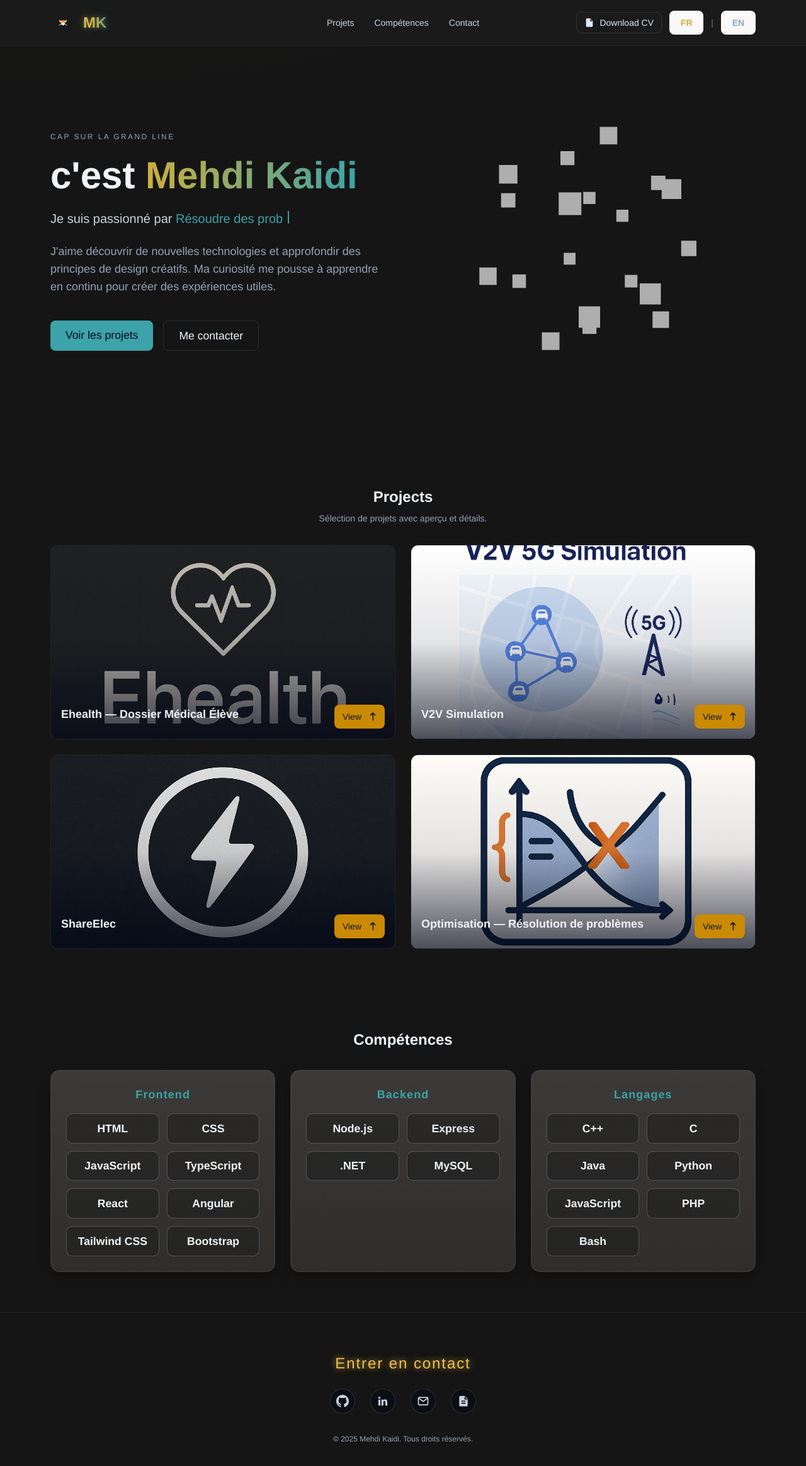
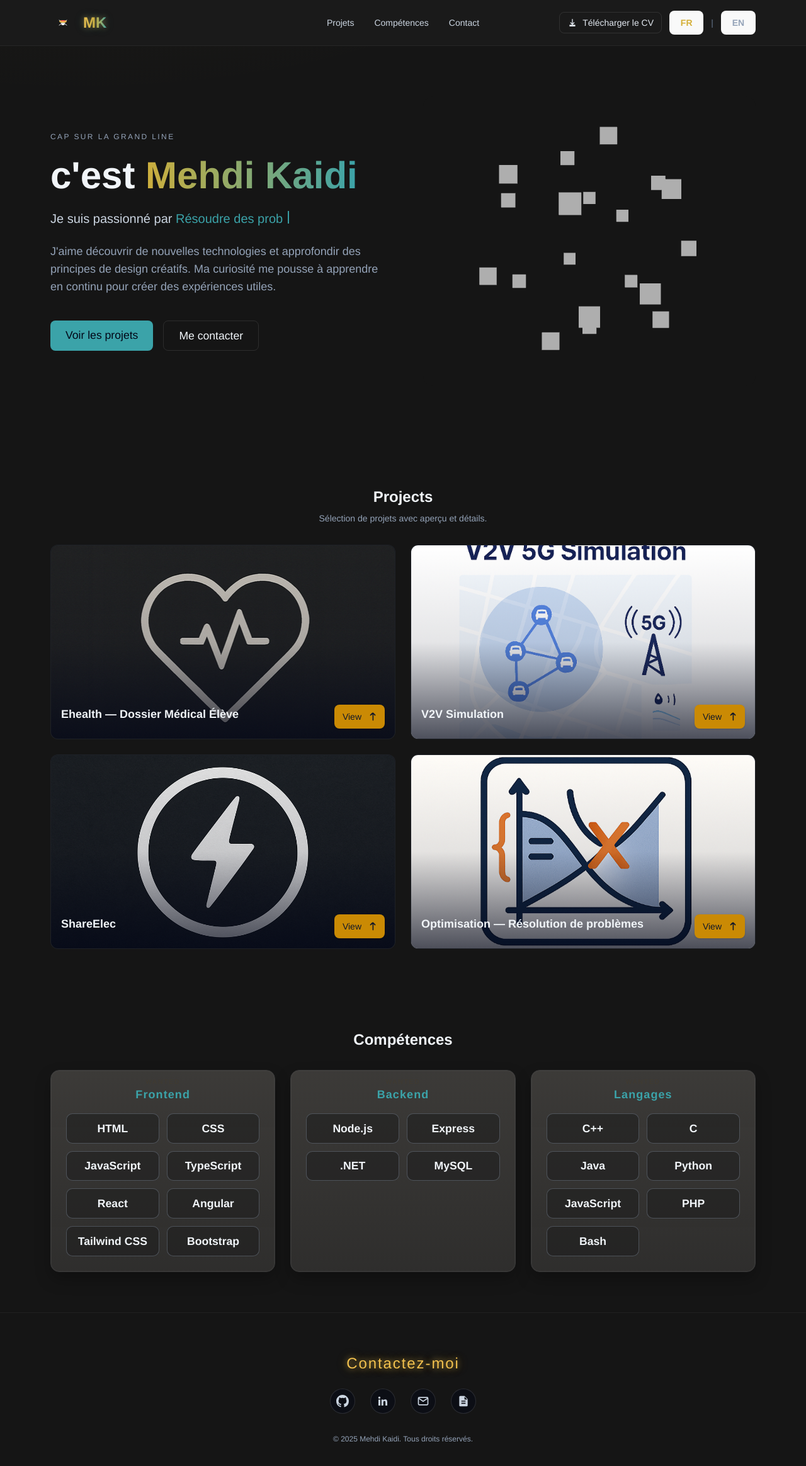
Before and after one commit to mehdika21/portfolio-react, a React (Vite) app: page / in a window 1280 px wide. Shown: the top 2328 px of the page at 63% size. Built offline with nearby package versions, Linux system fonts and the light colour scheme.

Commit message:
feat: navbar + modal layout cleanup, translations; update ehealth logo

```diff
--- a/src/components/Navbar.tsx
+++ b/src/components/Navbar.tsx
@@ -39,10 +39,13 @@ const Navbar: React.FC = () => {
             download
             className="hidden md:inline-flex items-center gap-2 px-3 py-1.5 rounded-lg border border-white/10 hover:border-teal/60 text-slate-200 text-sm transition-colors"
           >
-            <svg className="w-4 h-4" viewBox="0 0 24 24" fill="currentColor">
-              <path d="M14 2H6a2 2 0 00-2 2v16a2 2 0 002 2h12a2 2 0 002-2V8l-6-6zM14 3.5L19.5 9H14V3.5z"/>
+            <svg className="w-4 h-4" viewBox="0 0 24 24" fill="currentColor" aria-hidden="true">
+              <path d="M12 3a1 1 0 0 1 1 1v9.586l2.293-2.293a1 1 0 1 1 1.414 1.414l-4 4a1 1 0 0 1-1.414 0l-4-4a1 1 0 1 1 1.414-1.414L11 13.586V4a1 1 0 0 1 1-1z" />
+              <path d="M5 18a1 1 0 0 1 1-1h12a1 1 0 0 1 1 1v2a1 1 0 0 1-1 1H6a1 1 0 0 1-1-1v-2z" />
             </svg>
-            Download CV
+
+            {lang === 'fr' ? 'Télécharger le CV' : 'Download CV'}
+
           </a>
 
           {/* Language toggle */}
@@ -73,7 +76,7 @@ const Navbar: React.FC = () => {
             title="Download CV"
           >
             <svg className="w-5 h-5" viewBox="0 0 24 24" fill="currentColor">
-              <path d="M14 2H6a2 2 0 00-2 2v16a2 2 0 002 2h12a2 2 0 002-2V8l-6-6zM14 3.5L19.5 9H14V3.5z"/>
+              <path d="M14 2H6a2 2 0 00-2 2v16a2 2 0 002 2h12a2 2 0 002-2V8l-6-6zM14 3.5L19.5 9H14V3.5z" />
             </svg>
           </a>
 
--- a/src/components/ProjectModals.tsx
+++ b/src/components/ProjectModals.tsx
@@ -84,7 +84,8 @@ export const ProjectModals: React.FC<{ openId: string | null; onClose: () => voi
     <div className="fixed inset-0 z-50 flex items-center justify-center" role="dialog" aria-modal="true">
       <div className="absolute inset-0 bg-slate-950/75 backdrop-blur-sm" onClick={onClose} aria-hidden="true"></div>
       <div className="relative mx-auto my-8 w-[96%] max-w-6xl max-h-[90vh] overflow-y-auto rounded-2xl bg-[#222222] border border-white/10 shadow-2xl">
-        <div className="p-6 md:p-8 grid md:grid-cols-[1.4fr_1fr] gap-8">
+        <div className="p-6 md:p-8 grid md:grid-cols-[1.4fr_1fr] items-stretch gap-8">
+
           {/* LEFT */}
           <div className="space-y-4">
             <div className="relative aspect-video rounded-xl overflow-hidden bg-slate-800/40 ring-1 ring-white/10">
@@ -107,24 +108,45 @@ export const ProjectModals: React.FC<{ openId: string | null; onClose: () => voi
           </div>
 
           {/* RIGHT */}
-          <div>
-            <div className="flex items-start justify-between gap-4">
+          {/* RIGHT */}
+          <div className="flex flex-col items-start h-full">
+            <div className="flex items-start justify-between w-full gap-4">
               <h3 className="text-xl font-semibold">{t(modal.titleKey)}</h3>
-              <button className="p-2 rounded-lg bg-white/5 hover:bg-white/10" onClick={onClose} aria-label={t('modal.close')}>✕</button>
+              <button
+                className="p-2 rounded-lg bg-white/5 hover:bg-white/10"
+                onClick={onClose}
+                aria-label={t('modal.close')}
+              >
+                ✕
+              </button>
             </div>
-            <p className="mt-4 text-sm text-slate-300">{t(modal.descKey)}</p>
+
+            {/* cleaner text spacing */}
+            <p className="mt-4 text-[0.95rem] leading-relaxed text-slate-300">
+              {t(modal.descKey)}
+            </p>
+
+            {/* tags */}
             <div className="mt-5 flex flex-wrap gap-2 text-xs">
               {modal.tags.map((tag) => (
                 <span key={tag} className="px-2 py-1 bg-white/5 rounded">{tag}</span>
               ))}
             </div>
-            <div className="mt-6">
-              <a href={modal.github} className="inline-flex items-center gap-2 rounded-lg bg-yellow-600 px-4 py-2 text-slate-900 font-medium hover:brightness-95 focus:outline-none focus:ring-2 focus:ring-teal-500">
-                <svg className="w-4 h-4" viewBox="0 0 16 16" fill="currentColor"><path d="M8 .2a8 8 0 00-2.53 15.6c.4.08.55-.17.55-.38v-1.34c-2.23.48-2.7-1.07-2.7-1.07-.36-.92-.89-1.17-.89-1.17-.73-.5.05-.49.05-.49.81.06 1.24.84 1.24.84.72 1.24 1.89.88 2.35.67.07-.52.28-.88.5-1.08-1.78-.2-3.64-.89-3.64-3.97 0-.88.32-1.6.84-2.17-.09-.2-.37-1.02.08-2.12 0 0 .67-.21 2.2.83a7.55 7.55 0 014 0c1.53-1.04 2.2-1.83 2.2-1.83.45 1.1.17 1.92.08 2.12.52.57.84 1.29.84 2.17 0 3.09-1.87 3.77-3.65 3.97.29.25.54.74.54 1.5v2.23c0 .21.15.46.55.38A8 8 0 008 .2z"/></svg>
+
+            {/* bottom action */}
+            <div className="mt-auto w-full border-t border-white/10 pt-4">
+              <a
+                href={modal.github}
+                className="inline-flex w-full justify-center items-center gap-2 rounded-lg bg-yellow-600 px-4 py-2 text-slate-900 font-medium hover:brightness-95 focus:outline-none focus:ring-2 focus:ring-teal-500"
+              >
+                <svg className="w-4 h-4" viewBox="0 0 16 16" fill="currentColor">
+                  <path d="M8 .2a8 8 0 00-2.53 15.6c.4.08.55-.17.55-.38v-1.34c-2.23.48-2.7-1.07-2.7-1.07-.36-.92-.89-1.17-.89-1.17-.73-.5.05-.49.05-.49.81.06 1.24.84 1.24.84.72 1.24 1.89.88 2.35.67.07-.52.28-.88.5-1.08-1.78-.2-3.64-.89-3.64-3.97 0-.88.32-1.6.84-2.17-.09-.2-.37-1.02.08-2.12 0 0 .67-.21 2.2.83a7.55 7.55 0 014 0c1.53-1.04 2.2-1.83 2.2-1.83.45 1.1.17 1.92.08 2.12.52.57.84 1.29.84 2.17 0 3.09-1.87 3.77-3.65 3.97.29.25.54.74.54 1.5v2.23c0 .21.15.46.55.38A8 8 0 008 .2z" />
+                </svg>
                 {t('modal.viewGithub')}
               </a>
             </div>
           </div>
+
         </div>
       </div>
     </div>
--- a/src/i18n/translations.ts
+++ b/src/i18n/translations.ts
@@ -25,7 +25,7 @@ export const translations = {
     'skills.languages': 'Langages',
 
     // Contact
-    'contact.title': 'Entrer en contact',
+    'contact.title': 'Contactez-moi',
     'contact.rights': 'Tous droits réservés.',
 
     // Modals / gallery
```
Also changed, not shown: src/assets/images/ehealth/logo.png.
